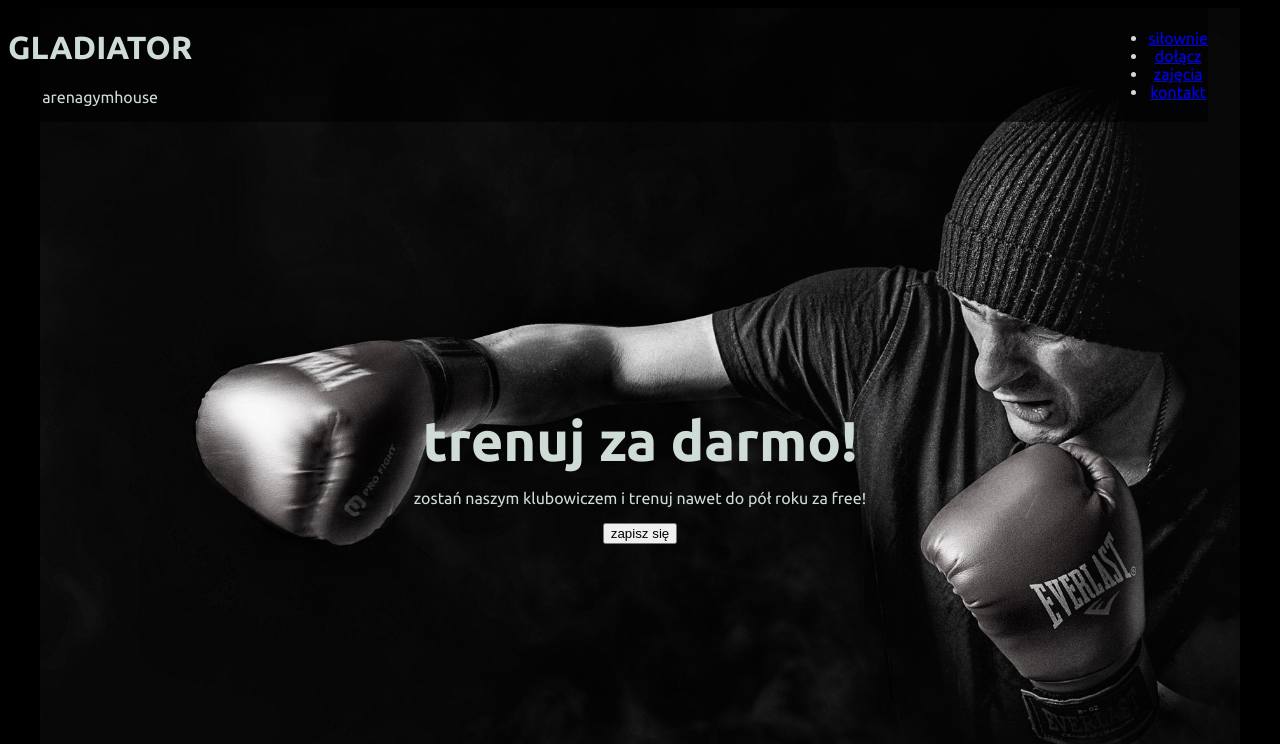
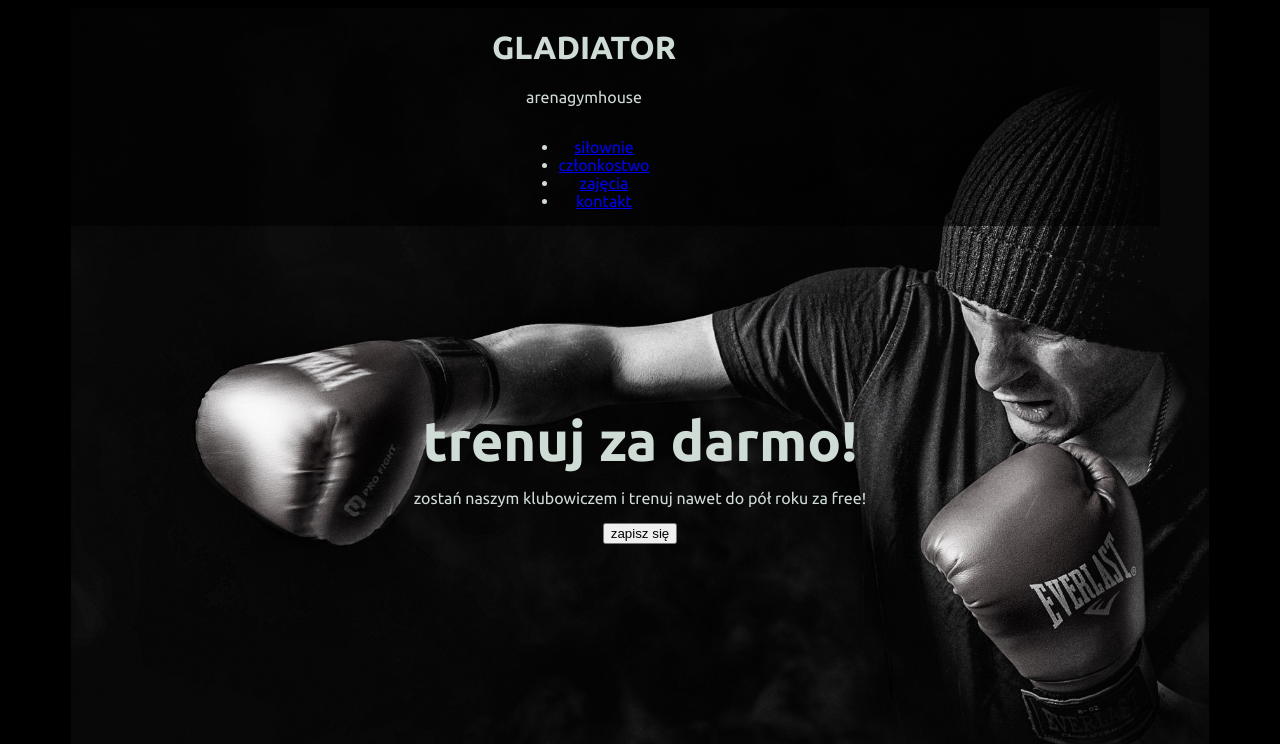
Before and after one commit to przemekstanisz/Garena, a plain HTML site: page index.html in a window 1280 px wide. Shown: the top 744 px of the page. Drawn offline with Linux system fonts and the light colour scheme.

Commit message:
@media test

```diff
--- a/index.html
+++ b/index.html
@@ -25,7 +25,7 @@
                 <nav>
                     <ul>
                         <li><a href="#">siłownie</a></li>
-                        <li><a href="#">dołącz</a></li>
+                        <li><a href="#">członkostwo</a></li>
                         <li><a href="#">zajęcia</a></li>
                         <li><a href="#">kontakt</a></li>
                     </ul>
--- a/styles.css
+++ b/styles.css
@@ -45,7 +45,7 @@ img {
 /* containers */
 
 .main-container {
-    width: 95%;
+    width: 90%;
     max-width: 1200px;
     margin: 0 auto;
 }
@@ -64,9 +64,9 @@ img {
     background-size: cover;
 }
 
-/** MEDIA **/
+/** MEDIA **
 
-@media (min-width: 320px) {
+@media (min-width: px) {
 
     .container-flex {
         flex-direction: row;
```
